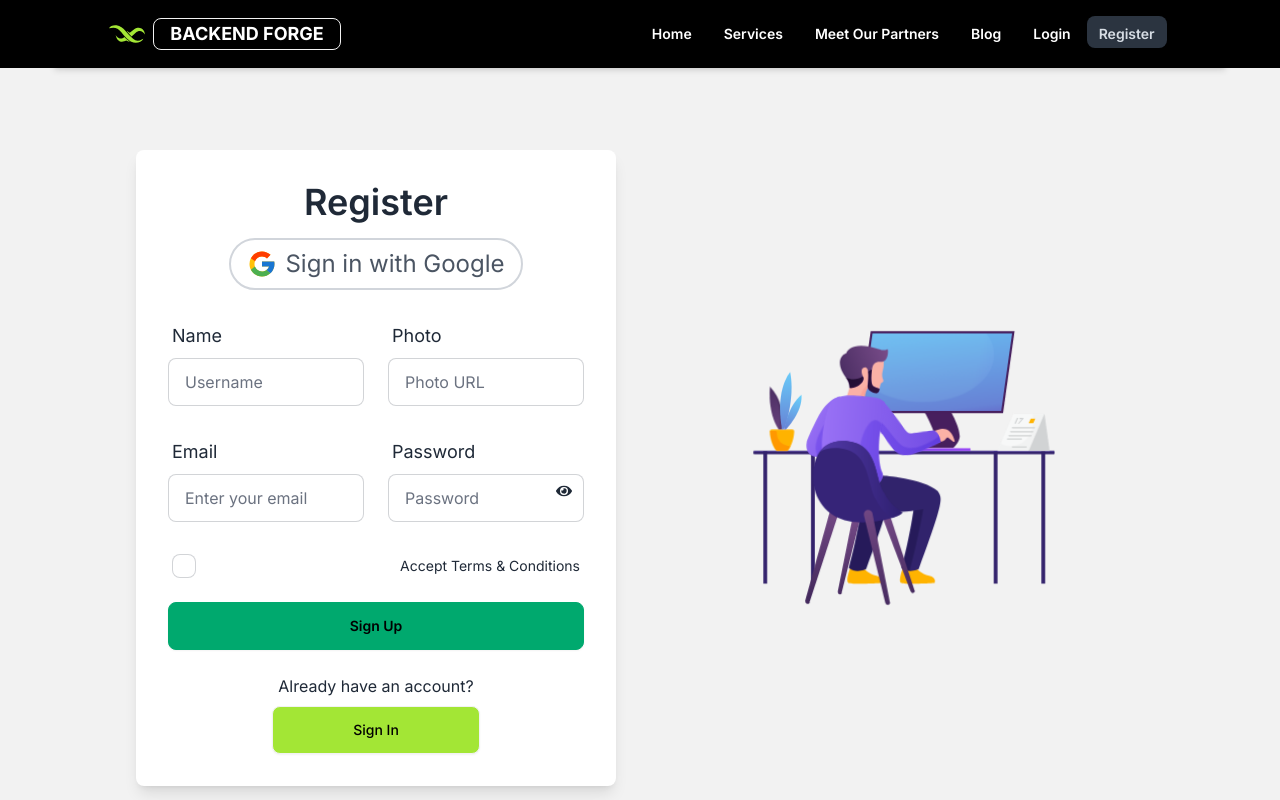
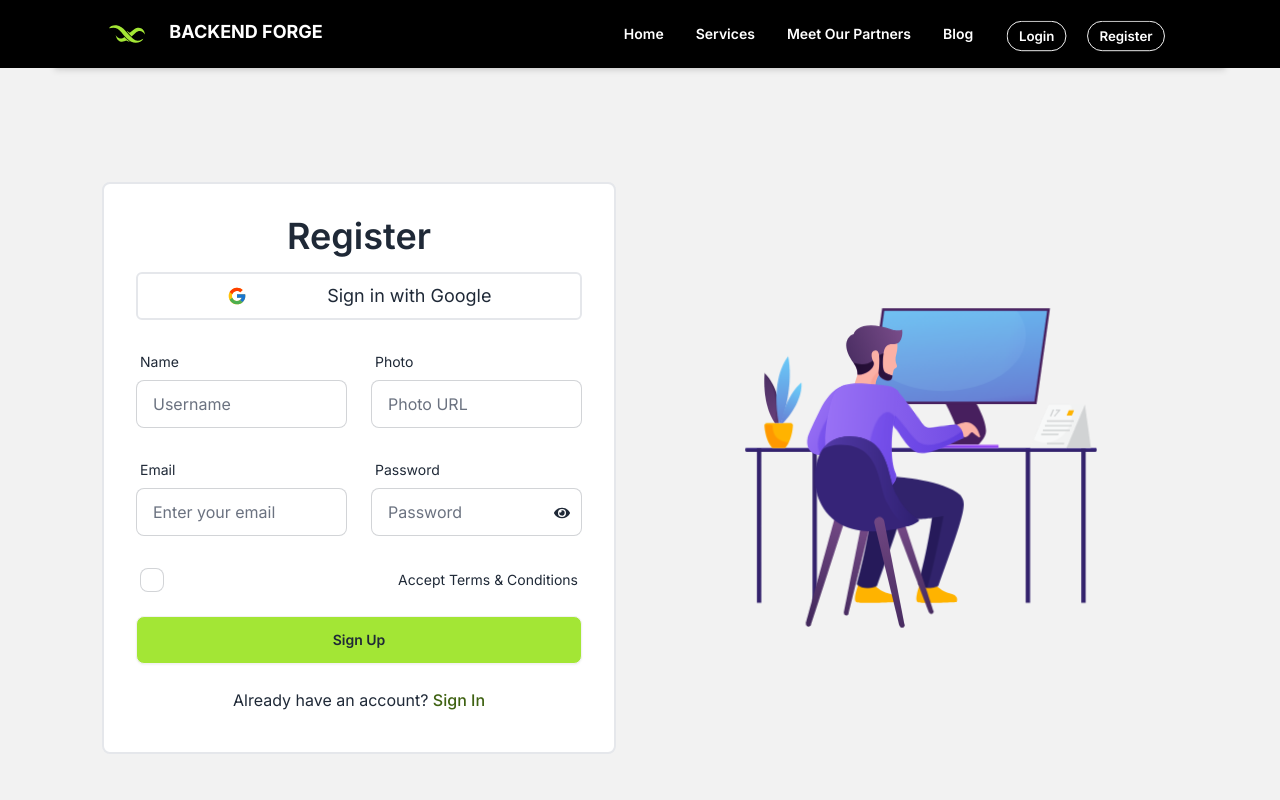
Before and after one commit to minhaj-uddin-arif-23/service-review-project-update, a React (Vite) app: page /auth/signUp in a window 1280 px wide. Shown: the top 800 px of the page. Built offline with nearby package versions, Linux system fonts and the light colour scheme; no server answers.

Commit message:
Login and registration form design complete

```diff
--- a/src/Authentication/Login.jsx
+++ b/src/Authentication/Login.jsx
@@ -46,22 +46,22 @@ export default function Login() {
     <div className="hero-content flex-col lg:flex-row-reverse items-center">
 
       <div className="text-center lg:text-left w-full lg:w-1/2 flex justify-center">
-        <Lottie animationData={login} className="max-w-xs lg:max-w-sm" />
+        <Lottie animationData={login} className="max-w-xs lg:max-w-xl" />
       </div>
 
-      <div className="card bg-base-100 w-full max-w-sm shrink-0 shadow-2xl p-8">
+      <div className="w-full max-w-sm p-6 m-auto mx-auto bg-white rounded-lg shadow-md dark:bg-gray-800">
 
-        <h2 className="text-4xl font-semibold text-center mb-4">Sign In</h2>
+        <h2 className="text-4xl  text-center mb-4">Sign In</h2>
 
 
         <p className="text-center text-gray-500 mb-4">Sign in with a social account</p>
         <div className="form-control mb-6">
           <button
             onClick={handleGoogle}
-            className="border-2 border-gray-300 text-2xl rounded-full flex items-center justify-center py-2 px-4 hover:bg-gray-100 transition"
+            className="border-2 border-gray-200 text-2xl  flex   py-2 rounded-md px-4 hover:bg-gray-100 transition  justify-evenly"
           >
-            <FcGoogle className="text-3xl" />
-            <span className="ml-2 text-gray-600">Sign in with Google</span>
+            <FcGoogle className="text-xl mt-1 " />
+            <span className="ml-2 text-lg text-gray-800">Sign in with Google</span>
           </button>
         </div>
 
@@ -73,7 +73,7 @@ export default function Login() {
           {/* Email Field */}
           <div className="form-control mb-4">
             <label className="label">
-              <span className="label-text text-lg">Email</span>
+              <span className="label-text text-md">Email</span>
             </label>
             <input
               name="email"
@@ -87,7 +87,7 @@ export default function Login() {
           {/* Password Field */}
           <div className="form-control mb-4">
             <label className="label">
-              <span className="label-text text-lg">Password</span>
+              <span className="label-text text-md">Password</span>
             </label>
             <input
               name="password"
@@ -109,11 +109,9 @@ export default function Login() {
               Login
             </button>
           </div>
-          <div className="form-control mt-3 flex items-center">
-           <h3 className="my-3 text-gray-500"> You don't Have any account?</h3>
-            <Link to={'/auth/signUp'}  className="btn btn-outline font-medium w-20 ">
-              Resigter
-            </Link>
+          <div className="form-control  flex items-center">
+          <p class="mt-8 text-sm font-light text-center text-gray-400"> Don't have an account? <Link to={'/auth/signUp'}  class="font-medium text-gray-700 dark:text-gray-200 hover:underline">Resigter Now</Link></p>
+
           </div>
         </form>
       </div>
--- a/src/Authentication/Register.jsx
+++ b/src/Authentication/Register.jsx
@@ -102,12 +102,12 @@ export default function Register() {
     <div className="flex flex-col lg:flex-row-reverse items-center justify-center">
       {/* Lottie Animation */}
       <div className="w-full lg:w-1/2 flex justify-center">
-        <Lottie animationData={register} className="max-w-xs lg:max-w-sm" />
+        <Lottie animationData={register} className="max-w-xs lg:max-w-md" />
       </div>
 
       {/* Registration Form */}
       <div className="w-full lg:w-1/2 px-6">
-        <div className="bg-white rounded-lg shadow-lg p-8">
+        <div className="bg-white rounded-lg shadow-  border-2 border-gray-200 p-8">
           {/* Title */}
           <h1 className="font-semibold text-4xl text-center text-gray-800 mb-4">
             Register
@@ -117,10 +117,10 @@ export default function Register() {
           <div className="flex justify-center mb-6">
             <button
               onClick={handleGoogleLogin}
-              className="border-2 border-gray-300 text-2xl rounded-full flex items-center justify-center px-4 py-2 hover:bg-gray-100 transition"
+              className="border-2 border-gray-200 text-2xl  flex   py-2 rounded-md px-4 hover:bg-gray-100 transition  justify-evenly w-full"
             >
-              <FcGoogle className="text-3xl" />
-              <span className="ml-2 text-gray-600">Sign in with Google</span>
+              <FcGoogle className="text-xl mt-1" />
+              <span className="ml-2 text-lg text-gray-800">Sign in with Google</span>
             </button>
           </div>
 
@@ -130,7 +130,7 @@ export default function Register() {
               {/* Name and Photo */}
               <div className="form-control">
                 <label className="label">
-                  <span className="label-text text-lg">Name</span>
+                  <span className="label-text text-md">Name</span>
                 </label>
                 <input
                   name="name"
@@ -142,7 +142,7 @@ export default function Register() {
               </div>
               <div className="form-control">
                 <label className="label">
-                  <span className="label-text text-lg">Photo</span>
+                  <span className="label-text text-md">Photo</span>
                 </label>
                 <input
                   name="photo"
@@ -156,7 +156,7 @@ export default function Register() {
               {/* Email and Password */}
               <div className="form-control">
                 <label className="label">
-                  <span className="label-text text-lg">Email</span>
+                  <span className="label-text text-md">Email</span>
                 </label>
                 <input
                   name="email"
@@ -168,7 +168,7 @@ export default function Register() {
               </div>
               <div className="form-control relative">
                 <label className="label">
-                  <span className="label-text text-lg">Password</span>
+                  <span className="label-text text-md">Password</span>
                 </label>
                 <input
                   name="password"
@@ -179,7 +179,7 @@ export default function Register() {
                 />
                 <div
                   onClick={() => setShowPassword(!showPassword)}
-                  className="absolute top-2/3 right-3 transform -translate-y-1/2 cursor-pointer"
+                  className="absolute top-[3.8rem] right-3 transform -translate-y-1/2 cursor-pointer"
                 >
                   {showPassword ? <FaEyeSlash /> : <FaEye />}
                 </div>
@@ -196,7 +196,7 @@ export default function Register() {
 
             {/* Submit Button */}
             <div className="form-control mt-4">
-              <button className="btn btn-success w-full">
+              <button className="btn bg-lime-400 w-full">
                 Sign Up
               </button>
             </div>
@@ -206,13 +206,13 @@ export default function Register() {
 
             {/* Redirect to Login */}
             <div className="mt-6 text-center">
-              <p className="mb-2">Already have an account?</p>
-              <Link
-                to={`/auth/login`}
-                className="btn bg-lime-400 text-black font-medium w-1/2"
+              <p className="mb-2">Already have an account?  <Link
+                to={`/auth/signIn`}
+                className=" text-lime-800 font-medium w-1/2"
               >
                 Sign In
-              </Link>
+              </Link>  </p>
+
             </div>
           </form>
         </div>
--- a/src/Components/Navbar.jsx
+++ b/src/Components/Navbar.jsx
@@ -31,12 +31,12 @@ export default function Navbar() {
         </NavLink>
       </li>
       <li>
-        <NavLink to="/auth/signIn" className="font-semibold hover:text-lime-200">
+        <NavLink to="/auth/signIn" className="btn  btn-outline text-white btn-sm rounded-full font-semibold md:ml-4 lg:ml-4 mt-1">
           Login
         </NavLink>
       </li>
       <li>
-        <NavLink to="/auth/signUp" className="font-semibold btn-sm hover:text-lime-200">
+        <NavLink to="/auth/signUp" className="btn  btn-outline text-white btn-sm rounded-full font-semibold md:ml-4 lg:ml-4 mt-1">
           Register
         </NavLink>
       </li>
@@ -73,7 +73,7 @@ export default function Navbar() {
       <li>
         <button
           onClick={signout}
-          className=" btn bg-lime-400 text-black btn-sm font-semibold md:ml-4 lg:ml-4 mt-3"
+          className="btn  btn-outline text-white btn-sm rounded-full font-semibold md:ml-4 lg:ml-4 mt-1"
         >
           Logout
         </button>
@@ -87,7 +87,7 @@ export default function Navbar() {
         <SiBackendless className="text-lime-400 text-4xl" />
         <NavLink
           to="/"
-          className="btn bg-black text-white px-4 btn-sm text-lg uppercase font-bold hover:bg-lime-300 hover:text-black"
+          className=" bg-black text-white px-4 btn-sm text-lg uppercase font-bold  "
         >
           Backend Forge
         </NavLink>
--- a/src/pages/HomeCard.jsx
+++ b/src/pages/HomeCard.jsx
@@ -17,6 +17,9 @@ export default function HomeCard() {
 
   return (
     <div>
+      <div>
+        <h1 className='text-2xl my-3 ml-9 md:ml-4 lg:ml-0 font-semibold'>Top-Rated Service Provider 🥇</h1>
+      </div>
       <div className='grid grid-cols-1 md:grid-cols-2 lg:grid-cols-4   ml-11 md:ml-0 lg:ml-0'>
         {
           home?.map((data) => (
```
